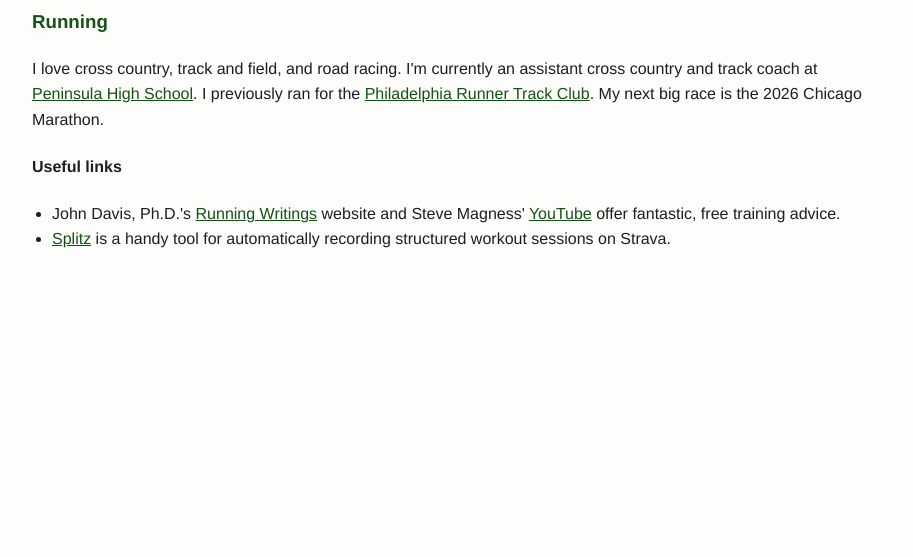
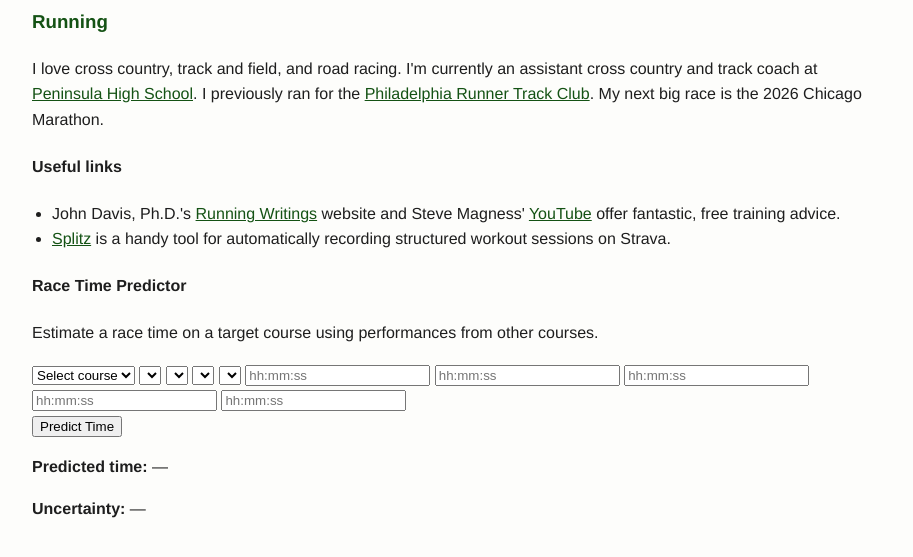
Before and after one commit to tleadbe1/tleadbe1.github.io, a plain HTML site: page interests.html in a window 1280 px wide. Shown: the part 187-744 px from the top of the page, without its empty margins (183-1096 px from the left). Drawn offline with Linux system fonts and the light colour scheme.

Commit message:
Adding base for race prediction

```diff
--- a/interests.html
+++ b/interests.html
@@ -19,15 +19,64 @@
     <h3>Running</h3>
     <p>
       I love cross country, track and field, and road racing.
-      I'm currently an assistant cross country and track coach at <a href="https://sites.google.com/view/phsxc/home">Peninsula High School</a>.
-      I previously ran for the <a href="https://www.philadelphiarunnertrackclub.com/">Philadelphia Runner Track Club</a>.
+      I'm currently an assistant cross country and track coach at
+      <a href="https://sites.google.com/view/phsxc/home">Peninsula High School</a>.
+      I previously ran for the
+      <a href="https://www.philadelphiarunnertrackclub.com/">Philadelphia Runner Track Club</a>.
       My next big race is the 2026 Chicago Marathon.
     </p>
+
     <h4>Useful links</h4>
     <ul>
-      <li>John Davis, Ph.D.'s <a href="https://runningwritings.com/">Running Writings</a> website and Steve Magness' <a href="https://www.youtube.com/stevemagness">YouTube</a> offer fantastic, free training advice.</li>
-      <li><a href="https://workoutsplitz.com">Splitz</a> is a handy tool for automatically recording structured workout sessions on Strava.</li>
+      <li>
+        John Davis, Ph.D.'s
+        <a href="https://runningwritings.com/">Running Writings</a> website and
+        Steve Magness' <a href="https://www.youtube.com/stevemagness">YouTube</a>
+        offer fantastic, free training advice.
+      </li>
+      <li>
+        <a href="https://workoutsplitz.com">Splitz</a> is a handy tool for automatically
+        recording structured workout sessions on Strava.
+      </li>
     </ul>
+
+    <!-- ===== Race Time Predictor App ===== -->
+    <h4>Race Time Predictor</h4>
+
+    <p>
+      Estimate a race time on a target course using performances from other courses.
+    </p>
+
+    <div class="predictor-grid">
+      <!-- Row 1: Course selection -->
+      <select class="cell" id="course-1">
+        <option value="">Select course</option>
+        <option value="courseA">Course A</option>
+        <option value="courseB">Course B</option>
+      </select>
+      <select class="cell" id="course-2"></select>
+      <select class="cell" id="course-3"></select>
+      <select class="cell" id="course-4"></select>
+      <select class="cell" id="course-5"></select>
+
+      <!-- Row 2: Time input -->
+      <input class="cell" id="time-1" type="text" placeholder="hh:mm:ss">
+      <input class="cell" id="time-2" type="text" placeholder="hh:mm:ss">
+      <input class="cell" id="time-3" type="text" placeholder="hh:mm:ss">
+      <input class="cell" id="time-4" type="text" placeholder="hh:mm:ss">
+      <input class="cell" id="time-5" type="text" placeholder="hh:mm:ss">
+    </div>
+
+    <button id="predict-btn">Predict Time</button>
+
+    <div class="predictor-output">
+      <p><strong>Predicted time:</strong> <span id="predicted-time">—</span></p>
+      <p><strong>Uncertainty:</strong> <span id="uncertainty">—</span></p>
+    </div>
+    <!-- ===== End App ===== -->
+
   </section>
+
+  <script src="app.js"></script>
 </body>
 </html>
```
